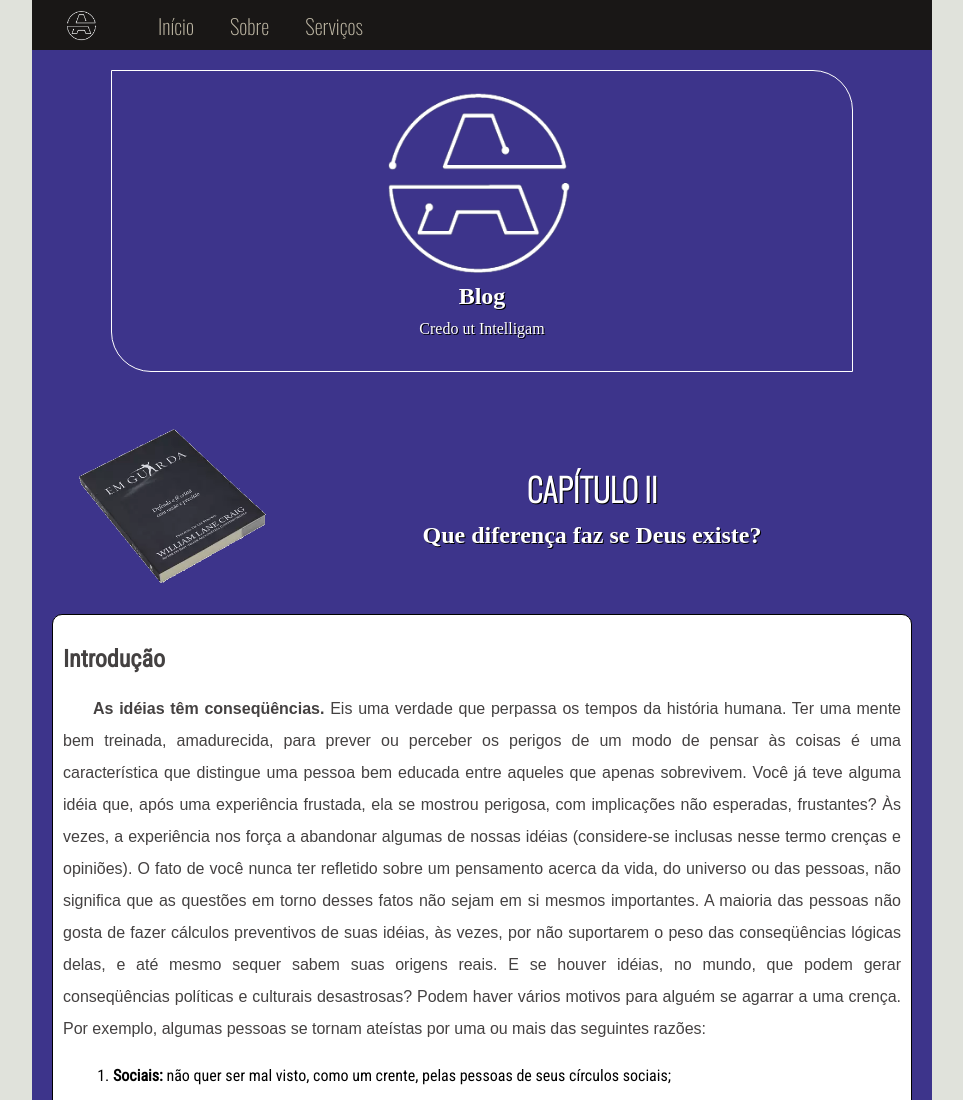
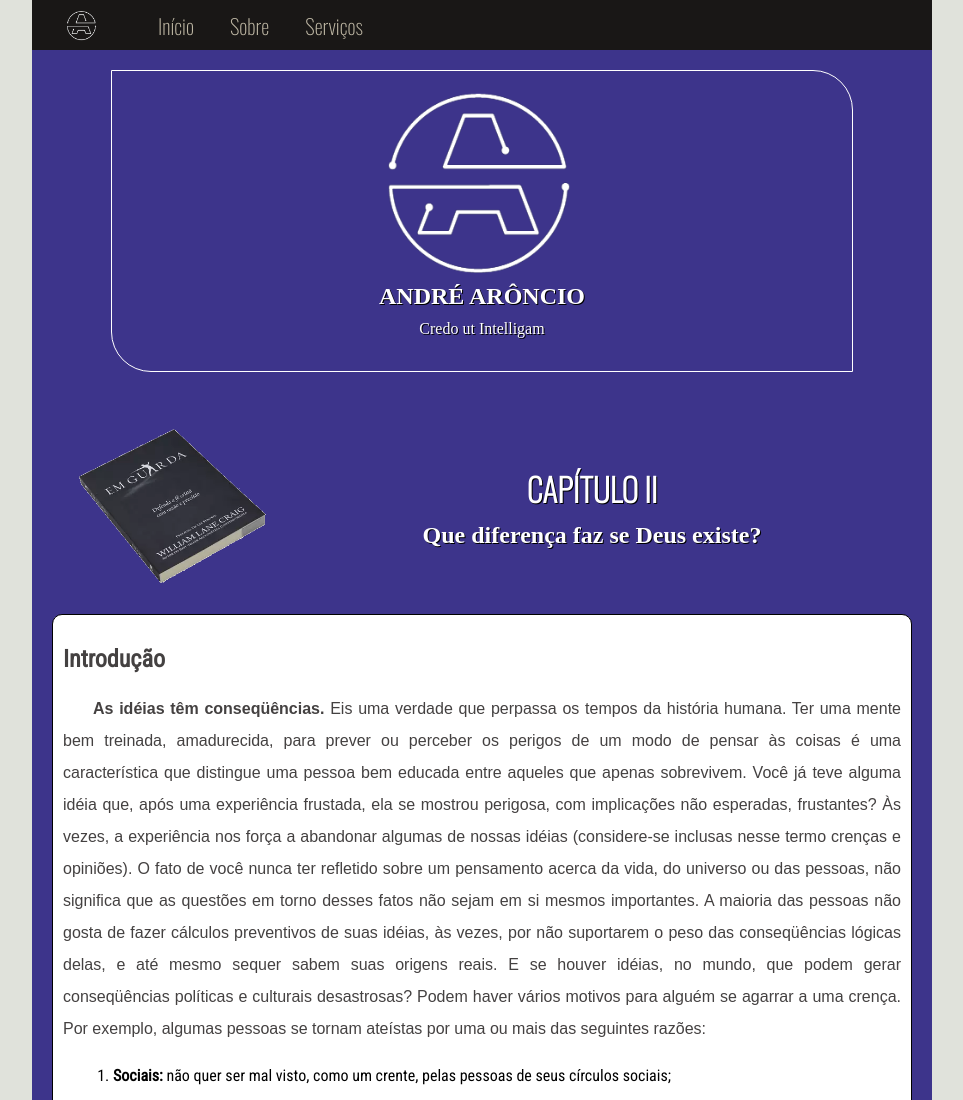
Before and after one commit to andrelra/meu_portifolio, a plain HTML site: page pages/blog.html in a window 1280 px wide. Shown: the top 1100 px of the page, without its empty margins (158-1121 px from the left). Drawn offline with nearby package versions, Linux system fonts and the light colour scheme.

Commit message:
Atualização nome do blog

```diff
--- a/pages/blog.html
+++ b/pages/blog.html
@@ -17,7 +17,7 @@
    <header>
         <section class="cabecalho">
             <img src="imagens/logo.png" alt="logomarca do autor.">
-            <h1>Blog</h1>
+            <h1>ANDRÉ ARÔNCIO</h1>
             <p>Credo ut Intelligam</p>
         </section>
     </header>
```
